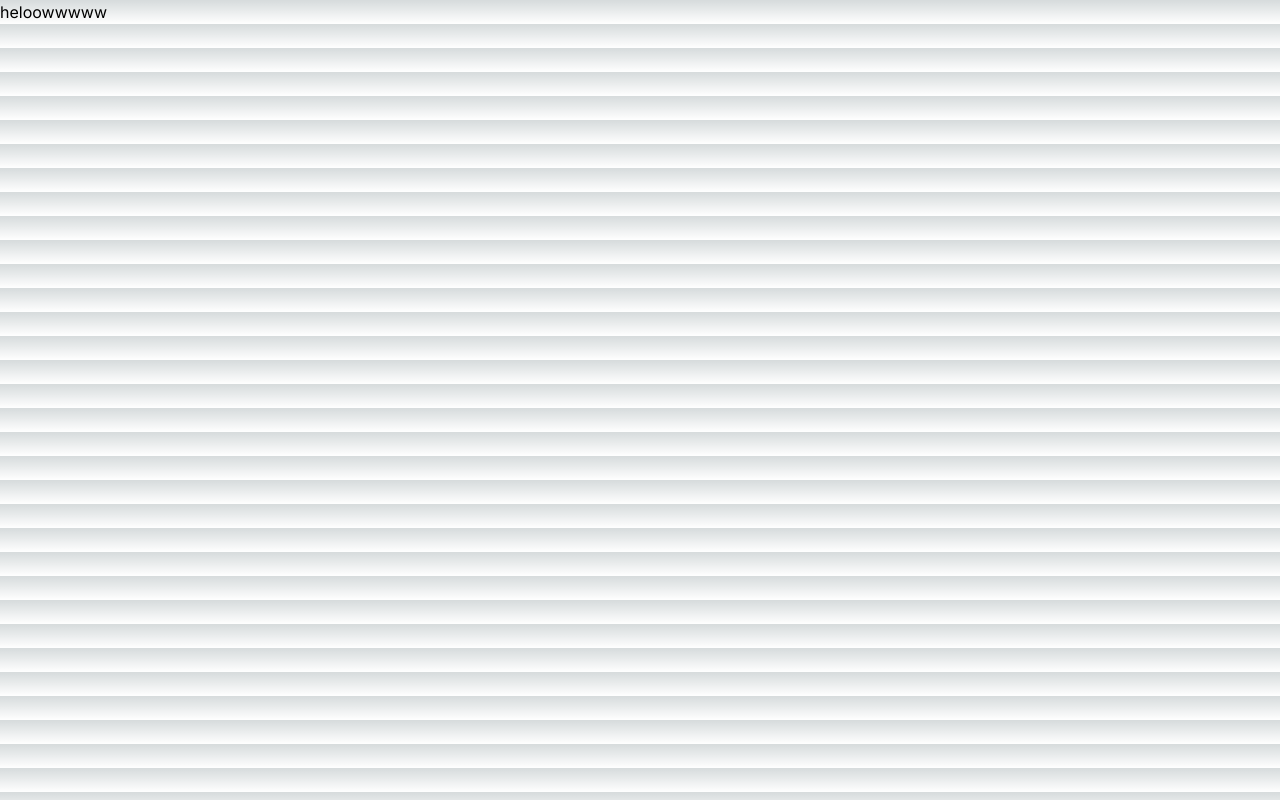
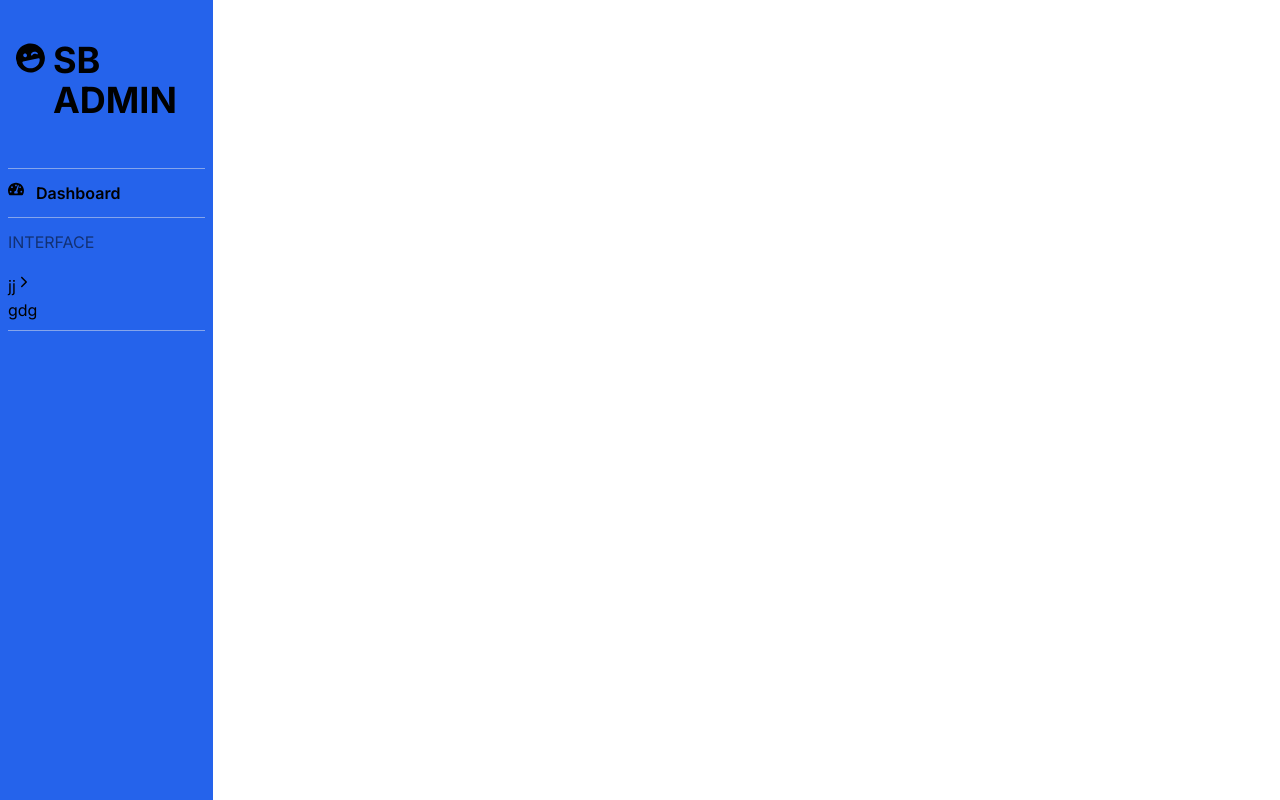
Before and after one commit to KavishkaIndeepa/Inertnship-nextApp, a Next.js app: page / in a window 1280 px wide. Built offline with nearby package versions, Linux system fonts and the light colour scheme.

Commit message:
update project

```diff
--- /dev/null
+++ b/src/app/components/button/Page.tsx
@@ -0,0 +1,5 @@
+export function Page() {
+    return (
+        <></>
+    );
+}
--- /dev/null
+++ b/src/app/components/card/Page.tsx
@@ -0,0 +1,5 @@
+export function Page() {
+    return (
+        <></>
+    );
+}
--- /dev/null
+++ b/src/app/dashboard/Page.tsx
@@ -0,0 +1,50 @@
+import { FaTachometerAlt } from "react-icons/fa";
+import { FaLaughWink } from "react-icons/fa";
+import { IoIosArrowForward } from "react-icons/io";
+import {DropdownItem, DropdownMenu} from "react-bootstrap";
+export default function Page() {
+    return (
+
+        <div className={"flex "}>
+
+            <div className={"flex bg-blue-600 w-2/12 h-screen"}>
+
+
+
+                <div className={"flex flex-col p-2"}>
+
+                    <div className={"flex flex-nowrap mt-6 mb-10 text-4xl p-2"}><FaLaughWink className={"-rotate-12"}/><h1 className={"font-bold text-4xl ml-2"}>SB ADMIN</h1></div>
+                    <hr className={"opacity-50 mb-3"}/>
+
+                    <div className={"flex flex-nowrap  gap-3"}><FaTachometerAlt/><button className={"font-semibold"}>Dashboard</button></div>
+                    <hr className={"opacity-50 mb-3 mt-3"}/>
+
+                    <h1 className={"opacity-50 mb-5"}>INTERFACE</h1>
+
+                    {/*Drop Down*/}
+
+                    <button className="flex space-x-4 "> jj <IoIosArrowForward />
+                        <DropdownMenu title="Dropdown">
+                            <DropdownItem href="#">Item 1</DropdownItem>
+                            <DropdownItem href="#">Item 2</DropdownItem>
+                            <DropdownItem href="#">Item 3</DropdownItem>
+                        </DropdownMenu>
+
+                    </button>
+
+
+                    <div> <button>gdg</button></div>
+
+                    <hr className={"opacity-50 mb-2 mt-2"}/>
+                </div>
+
+
+            </div>
+
+            <div className={"flex w-10/12 bg-white"}>
+
+            </div>
+
+        </div>
+    );
+}
--- a/src/app/page.tsx
+++ b/src/app/page.tsx
@@ -1,9 +1,8 @@
 import Image from "next/image";
+import Page from "@/app/dashboard/Page";
 
 export default function Home() {
   return (
-    <>
-    <h1>heloowwwww</h1>
-    </>
+    <Page/>
   );
 }
```
Also changed, not shown: package.json (+6 -4 lines), 1 other file (tests, documents, lock files or other folders).
